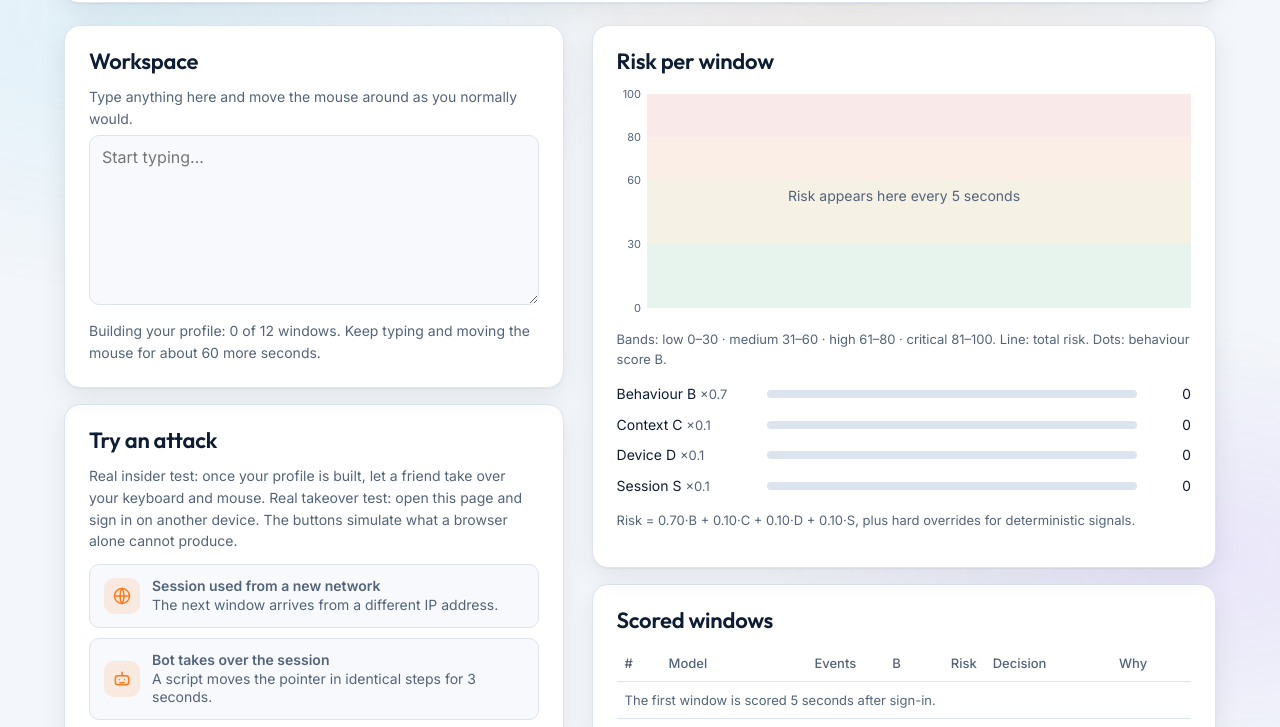
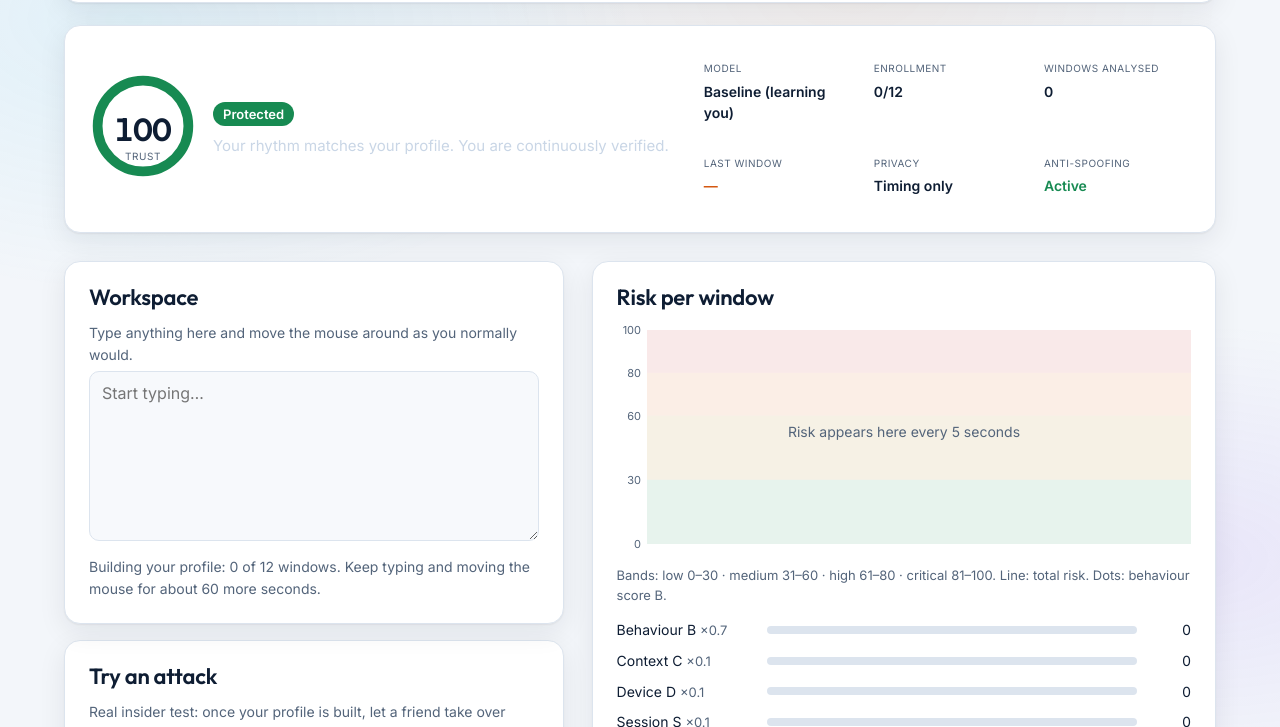
Before and after one commit to adatta002-meow/contauth, a plain HTML site: page web/index.html in a window 1280 px wide. Both pictures are taken after typing "Sample123", "Sample123" into the empty fields and a click on the button "Start". Shown: the part 1133-1860 px from the top of the page. Drawn offline with nearby package versions, Linux system fonts and the light colour scheme; animation ran at ten frames a second.

Commit message:
Add live protection dashboard to the website (item 3b)
Surfaces the four things immediately on the work tab, above the workspace:
- TRUST: a 0-100 trust ring (100 − risk), colour-banded by tier.
- PROTECTION STATUS: plain language — Protected / Watching / Re-auth needed /
  Under attack / Session ended.
- MONITORING HEALTH tiles: model state, enrollment progress, windows analysed,
  last-window signal volume, privacy (timing only), anti-spoofing active.
Derived entirely from existing session state; no change to the scoring logic.
Same edit published to the live artifact.

Co-Authored-By: Claude Opus 4.8 <noreply@anthropic.com>
Claude-Session: https://claude.ai/code/session_01UQKfmK3jfBWsG4qVCCJXZY

```diff
--- a/web/index.html
+++ b/web/index.html
@@ -67,6 +67,18 @@ a{color:inherit}
 /* chips */
 .chip{display:inline-block;padding:2px 10px;border-radius:99px;font-weight:600;font-size:13px;color:#fff;white-space:nowrap;transition:background .5s}
 .LOW{background:var(--low)}.MEDIUM{background:var(--med)}.HIGH{background:var(--high)}.CRITICAL{background:var(--crit)}.NONE{background:#5b6b80}
+.protect{display:flex;gap:22px;flex-wrap:wrap;align-items:center}
+.pTrust{display:flex;gap:16px;align-items:center;min-width:230px}
+.pRing{width:108px;aspect-ratio:1;position:relative;flex:none}
+.pRing svg{width:100%;height:100%}
+.pRing #pArc{transition:stroke-dasharray .9s var(--ease,ease),stroke .6s}
+.pRing b{position:absolute;inset:0;display:grid;place-items:center;font:600 32px/1 Outfit,sans-serif;font-variant-numeric:tabular-nums}
+.pRing small{position:absolute;bottom:19%;left:0;right:0;text-align:center;font-size:10px;letter-spacing:.06em;color:var(--mut);text-transform:uppercase}
+.pHealth{display:grid;grid-template-columns:repeat(auto-fit,minmax(120px,1fr));gap:10px;flex:1;min-width:280px}
+.pTile{background:rgb(255 255 255/.04);border:1px solid rgb(255 255 255/.08);border-radius:12px;padding:10px 12px}
+.pTile .k{font-size:10px;letter-spacing:.05em;color:var(--mut);text-transform:uppercase}
+.pTile .v{font-size:14px;font-weight:600;margin-top:4px;color:var(--ink)}
+.pTile .v.good{color:var(--low)}.pTile .v.warn{color:var(--high)}
 
 /* tabs */
 .tabs{display:flex;flex-wrap:wrap;gap:6px;margin-bottom:22px;align-items:center;padding:6px;border-radius:14px;background:var(--panel);border:1px solid var(--line);box-shadow:var(--shadow)}
@@ -342,6 +354,13 @@ footer.ft{border-top:1px solid var(--line);background:var(--panel2)}
     </nav>
 
     <div id="p-work" class="grid">
+      <div class="card rise protect" style="grid-column:1/-1">
+        <div class="pTrust">
+          <div class="pRing"><svg viewBox="0 0 100 100"><circle cx="50" cy="50" r="42" fill="none" stroke="#ffffff" stroke-opacity=".1" stroke-width="9"/><circle id="pArc" cx="50" cy="50" r="42" fill="none" stroke="var(--low)" stroke-width="9" stroke-linecap="round" stroke-dasharray="0 264" transform="rotate(-90 50 50)"/></svg><b id="pTrustN">–</b><small>trust</small></div>
+          <div><span id="pStatus" class="chip NONE">Not signed in</span><p class="stat" id="pStatusSub" style="margin-top:8px">Sign in to start continuous verification.</p></div>
+        </div>
+        <div class="pHealth" id="pHealth"></div>
+      </div>
       <div>
         <div class="card rise">
           <h2>Workspace</h2>
@@ -919,7 +938,36 @@ function render(){
   $("bars").innerHTML=[["Behaviour B",b.B,.7],["Context C",b.C,.1],["Device D",b.D,.1],["Session S",b.S,.1]].map(([n,v,w])=>`<div class="bar"><span>${n} <span class="note">×${w}</span></span><div class="track"><i style="width:${v}%"></i></div><span class="num">${Math.round(v)}</span></div>`).join("");
   const fl=S.wins.length>lastWinCount;lastWinCount=S.wins.length;$("wins").innerHTML=S.wins.length?S.wins.slice().reverse().map((w,ix)=>`<tr${ix===0&&fl?' class="new"':''}><td class="num">${w.i}</td><td>${esc(w.model)}</td><td class="num">${w.ev}</td><td class="num">${w.B}</td><td class="num">${w.risk}</td><td><span class="chip ${w.tier}">${w.tier}</span> ${w.action.replace("_"," ")}</td><td class="hide-s note">${esc(w.why)}</td></tr>`).join(""):`<tr><td colspan="7" class="note">The first window is scored 5 seconds after sign-in.</td></tr>`;
   $("events").innerHTML=S.evs.length?S.evs.slice(0,30).map(e=>`<div class="ev"><span class="t">${fmtT(e.t)}</span><span><span class="sev-${e.sev}">${esc(e.kind.replace(/_/g," "))}</span> · ${esc(e.detail)}</span></div>`).join(""):`<p class="note">No events yet.</p>`;
-  draw($("chart"),S.wins);renderHero()}
+  renderProtect(has,last);draw($("chart"),S.wins);renderHero()}
+function renderProtect(has,last){
+  const trust=has?Math.max(0,Math.round(100-S.risk)):null;
+  const colT={LOW:"var(--low)",MEDIUM:"var(--med)",HIGH:"var(--high)",CRITICAL:"var(--crit)"};
+  $("pTrustN").textContent=trust==null?"–":trust;
+  const arc=$("pArc");arc.setAttribute("stroke-dasharray",`${(trust==null?0:trust)/100*264} 264`);
+  arc.setAttribute("stroke",has?(colT[S.tier]||"var(--low)"):"#5b6b80");
+  let disp="Not signed in",cls="NONE",sub="Sign in to start continuous verification.";
+  if(has){
+    if(!S.on){disp="Session ended";cls="CRITICAL";sub="This session was terminated. Sign in again to resume.";}
+    else if(S.bot){disp="Under attack";cls="CRITICAL";sub="Automated input detected — the session is being terminated.";}
+    else if(S.paused){disp="Re-auth needed";cls="HIGH";sub="Behaviour stopped matching — confirm your password to continue.";}
+    else if(S.tier==="LOW"){disp="Protected";cls="LOW";sub="Your rhythm matches your profile. You are continuously verified.";}
+    else if(S.tier==="MEDIUM"){disp="Watching";cls="MEDIUM";sub="Gathering evidence — trust is holding but not fully settled.";}
+    else{disp="Re-auth likely";cls="HIGH";sub="Behaviour is drifting from your profile; a password check may follow.";}
+  }
+  const ps=$("pStatus");ps.className="chip "+cls;ps.textContent=disp;$("pStatusSub").textContent=sub;
+  const model=S.prof?"Personal profile":S.on?"Baseline (learning you)":"None yet";
+  const enroll=S.prof?`${S.prof.n} windows`:`${S.X.length}/${ENROLL}`;
+  const evn=last?last.ev:0;
+  const tiles=[
+    ["Model",model,S.prof?"good":""],
+    ["Enrollment",enroll,S.prof?"good":""],
+    ["Windows analysed",String(S.wins.length),""],
+    ["Last window",evn?`${evn} events`:"—",evn>=MIN_EV?"good":(S.on?"warn":"")],
+    ["Privacy","Timing only",""],
+    ["Anti-spoofing",S.on?"Active":"Off",S.on?"good":""]
+  ];
+  $("pHealth").innerHTML=tiles.map(([k,v,c])=>`<div class="pTile"><div class="k">${esc(k)}</div><div class="v${c?" "+c:""}">${esc(v)}</div></div>`).join("");
+}
 function draw(svg,wins){if(!svg)return;const Wd=svg.clientWidth,H=svg.clientHeight;if(!Wd||!H)return;const L=Wd<520?6:30,P=8,y=v=>P+(1-v/100)*(H-2*P);
   let o=[[0,30,"var(--low)"],[30,60,"var(--med)"],[60,80,"var(--high)"],[80,100,"var(--crit)"]].map(([a,b,c])=>`<rect x="${L}" width="${Wd-L}" y="${y(b)}" height="${y(a)-y(b)}" fill="${c}" opacity=".1"/>`).join("");
   if(Wd>=520)o+=[0,30,60,80,100].map(v=>`<text x="${L-6}" y="${y(v)+4}" text-anchor="end" font-size="11" fill="var(--mut)">${v}</text>`).join("");
```
